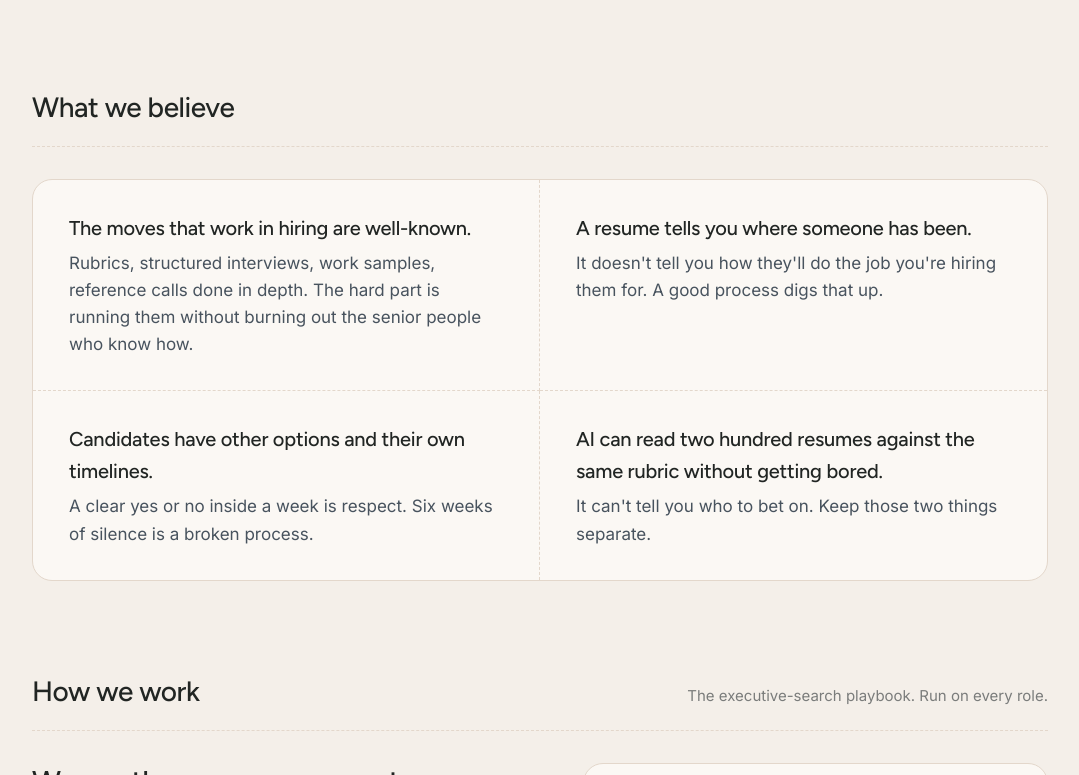
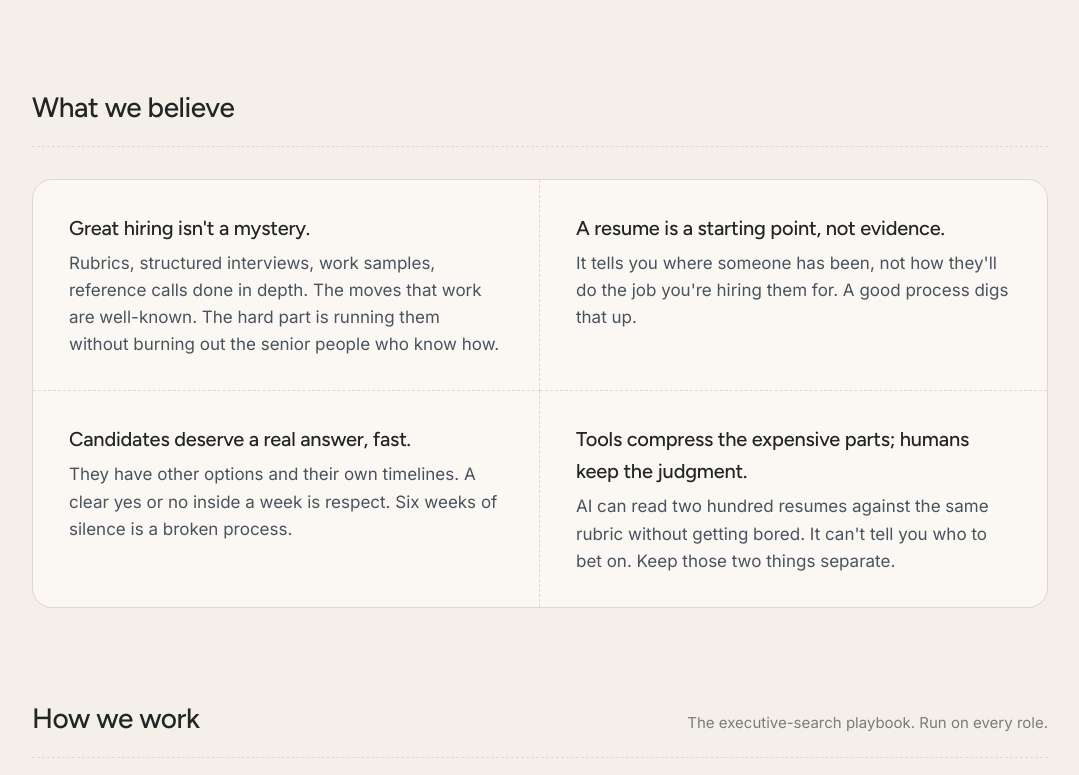
Before and after one commit to mikeberlinworkshop/workshop-hiring-website, a plain HTML site: page index.html in a window 1280 px wide. Shown: the part 519-1294 px from the top of the page, without its empty margins (100-1179 px from the left). Drawn offline with Linux system fonts and the light colour scheme.

```diff
--- a/index.html
+++ b/index.html
@@ -443,16 +443,16 @@
     </div>
     <div class="beliefs__grid">
       <div class="belief">
-        <p><b>The moves that work in hiring are well-known.</b> Rubrics, structured interviews, work samples, reference calls done in depth. The hard part is running them without burning out the senior people who know how.</p>
+        <p><b>Great hiring isn't a mystery.</b> Rubrics, structured interviews, work samples, reference calls done in depth. The moves that work are well-known. The hard part is running them without burning out the senior people who know how.</p>
       </div>
       <div class="belief">
-        <p><b>A resume tells you where someone has been.</b> It doesn't tell you how they'll do the job you're hiring them for. A good process digs that up.</p>
+        <p><b>A resume is a starting point, not evidence.</b> It tells you where someone has been, not how they'll do the job you're hiring them for. A good process digs that up.</p>
       </div>
       <div class="belief">
-        <p><b>Candidates have other options and their own timelines.</b> A clear yes or no inside a week is respect. Six weeks of silence is a broken process.</p>
+        <p><b>Candidates deserve a real answer, fast.</b> They have other options and their own timelines. A clear yes or no inside a week is respect. Six weeks of silence is a broken process.</p>
       </div>
       <div class="belief">
-        <p><b>AI can read two hundred resumes against the same rubric without getting bored.</b> It can't tell you who to bet on. Keep those two things separate.</p>
+        <p><b>Tools compress the expensive parts; humans keep the judgment.</b> AI can read two hundred resumes against the same rubric without getting bored. It can't tell you who to bet on. Keep those two things separate.</p>
       </div>
     </div>
   </section>
```
